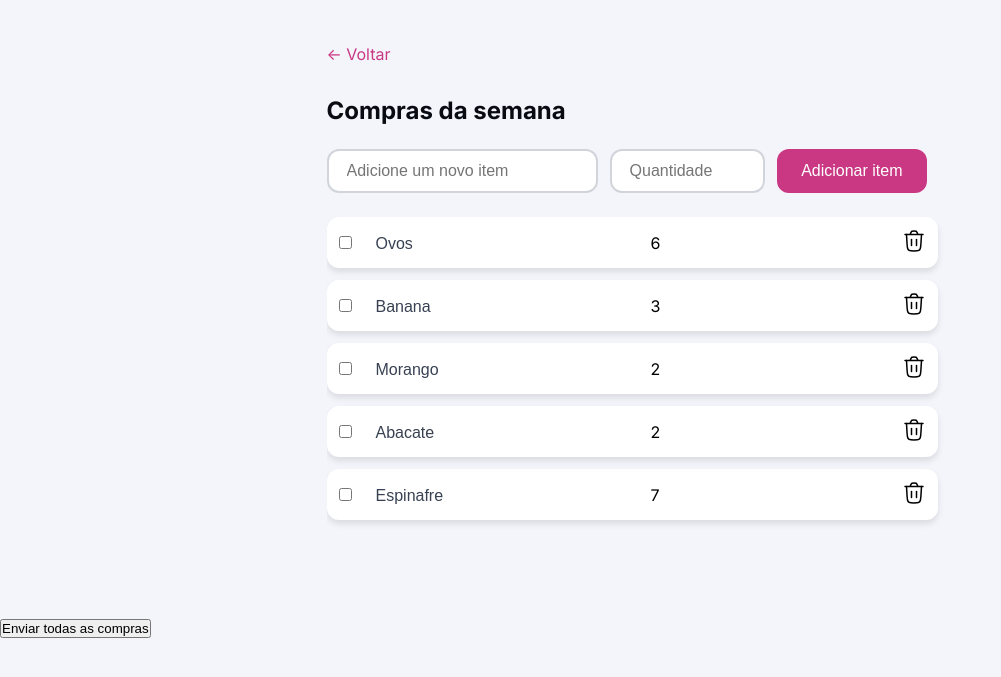
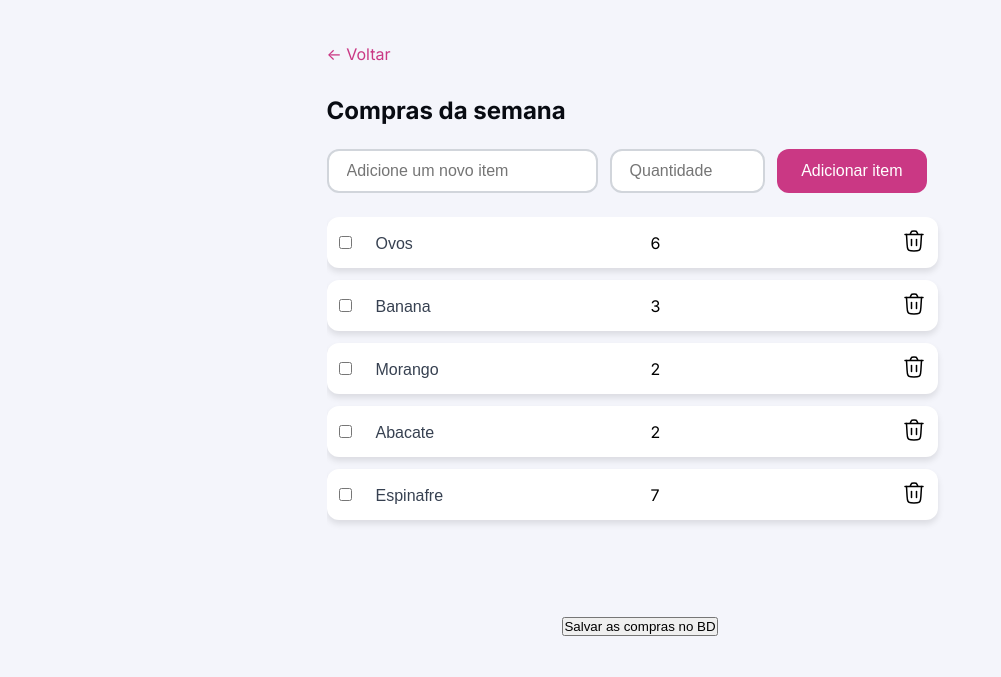
Before and after one commit to Svaisser/ListaDeCompras-2.0, a website: page frontend/public/index.html in a window 1280 px wide. Shown: the part 87-764 px from the top of the page, without its empty margins (0-1001 px from the left). Drawn offline with nearby package versions, Linux system fonts and the light colour scheme.

Commit message:
Add ReadMe.md

```diff
--- a/frontend/public/index.html
+++ b/frontend/public/index.html
@@ -58,6 +58,8 @@
         </div>
       </form>
 
+      <button type="button" ng-click="enviarCompras()">Salvar as compras no BD</button>
+
       <div class="warning" ng-show="exclusaoAviso">
         <div class="text-container">
           <img src="./assets/icons/warning-circle.svg" alt="">
@@ -78,5 +80,4 @@
 
 </body>
 
-<button type="button" ng-click="enviarCompras()">Enviar todas as compras</button>
 </html>
```
Also changed, not shown: .github/frontend.jpg (added), README.md.
